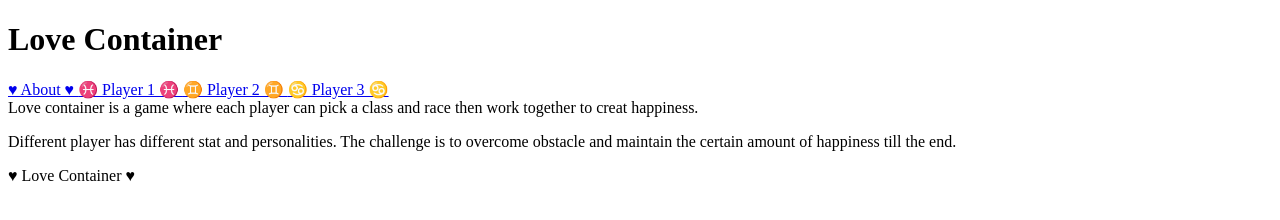
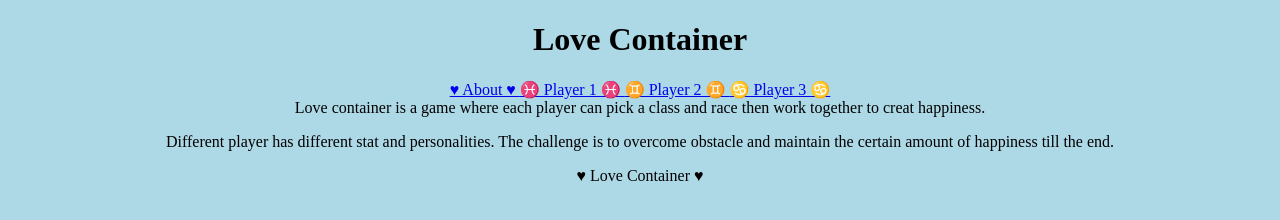
Before and after one commit to ltxcooper/-html-me-something, a plain HTML site: page index.html in a window 1280 px wide. Drawn offline with Linux system fonts and the light colour scheme.

Commit message:
Updated html and started Css

```diff
--- a/index.html
+++ b/index.html
@@ -3,11 +3,15 @@
     <head>
 		<!-- Page tittle -->
 		<title> &hearts;  Cozy Corner  &hearts;</title>
+
+		<!-- CSS -->
+		<link rel="stylesheet" href="styles.css">
     </head>
 
     <!--Body part-->
     <body>
 
+		<div id="content">
 			<!-- HEADER PART -->
 			<header>
 			<h1>Love Container</h1>
@@ -23,15 +27,18 @@
 
 			<!-- MAIN BODY -->
 			<main>
-			<article>
+				<article id="introduction">
 					Love container is a game where each player can pick a class and race then work together to creat happiness.
 					<p> Different player has different stat and personalities.  The challenge is to overcome obstacle and maintain the certain amount of happiness till the end.
+				</article>
+
+				<article id="gallery">
 				</article>
 			</main>
 
 			<footer>
 				&hearts; Love Container &hearts;
 			</footer>
-
+		</div>
     </body>
 </html>
--- /dev/null
+++ b/styles.CSS
@@ -0,0 +1,10 @@
+body {
+	background-color: lightblue;
+	text-align: center;
+}
+
+div.content {
+	text-align: center;
+}
+nav {
+}
```
Also changed, not shown: Player1.html (+3 -1 lines), Player2.html (+3 -1 lines), Player3.html (+3 -1 lines). Lines whose indentation alone changed are shown as unchanged.
